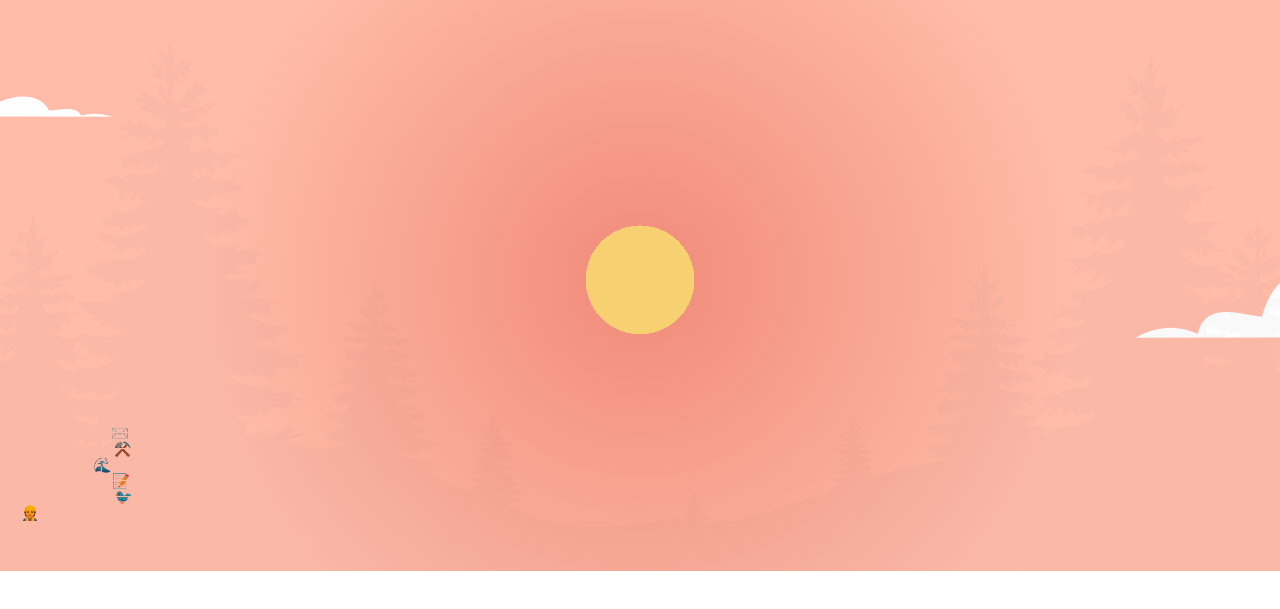
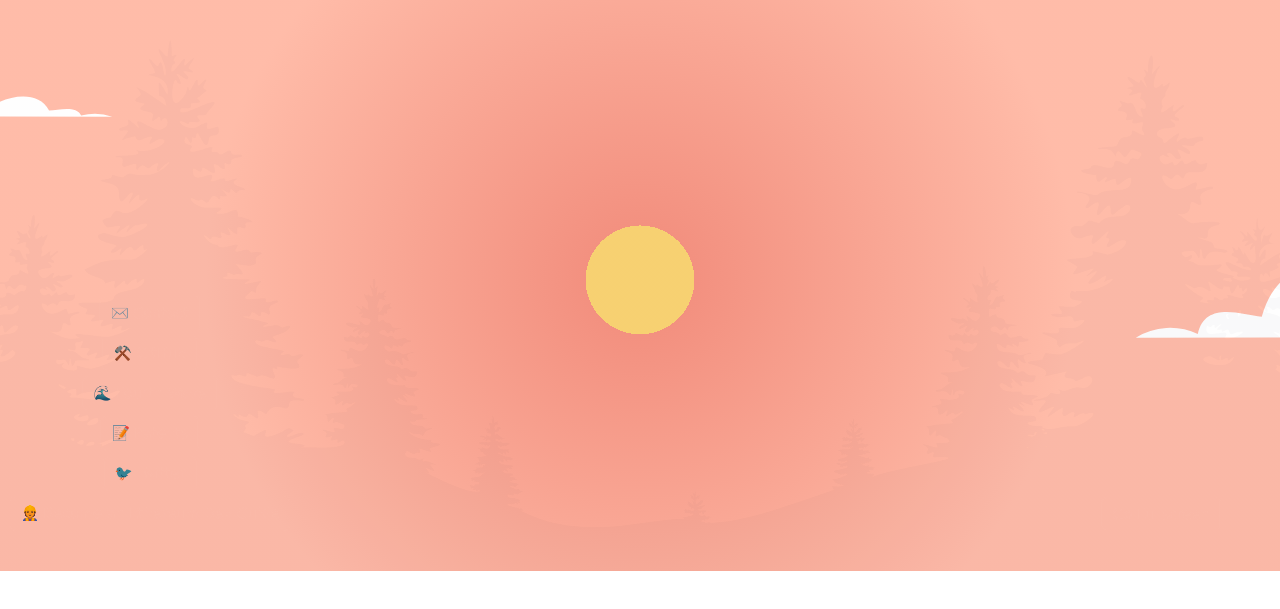
Before and after one commit to cupOJoseph/jschiarizzi.github.io, a plain HTML site: page index.html in a window 1280 px wide. Shown: the part 229-838 px from the top of the page. Drawn offline with nearby package versions, Linux system fonts and the light colour scheme.

Commit message:
Update style.css

```diff
--- a/style.css
+++ b/style.css
@@ -44,7 +44,7 @@ svg {
       transition: all .3s;
       z-index: 11;
   }
-.b1{bottom: 5%;} .b2{bottom: 7%;} .b3{bottom: 9%;} .b4{bottom: 11%;} .b5{bottom: 13%;} .b6{bottom: 15%;}
+.b1{bottom: 5%;} .b2{bottom: 10%;} .b3{bottom: 15%;} .b4{bottom: 20%;} .b5{bottom: 25%;} .b6{bottom: 30%;}
 
  .btnspan{
    display: grid;
```
